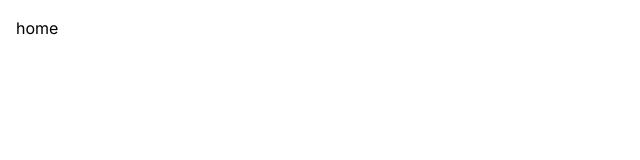
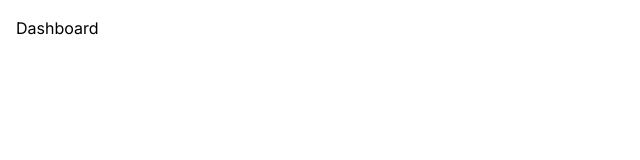
Before and after one commit to mbourjac/next-better-auth-prisma, a Next.js app: page / in a window 1280 px wide. Shown: the top 160 px of the page, without its empty margins (0-640 px from the left). Built offline with nearby package versions, Linux system fonts and the light colour scheme.

Commit message:
feat(dashboard): set up dashboard page

```diff
--- /dev/null
+++ b/src/app/(protected)/(dashboard)/page.tsx
@@ -0,0 +1,5 @@
+const DashboardPage = async () => {
+  return <div>Dashboard</div>;
+};
+
+export default DashboardPage;
--- a/src/app/page.tsx
+++ /dev/null
@@ -1,5 +0,0 @@
-const HomePage = () => {
-  return <div>home</div>;
-};
-
-export default HomePage;
```
